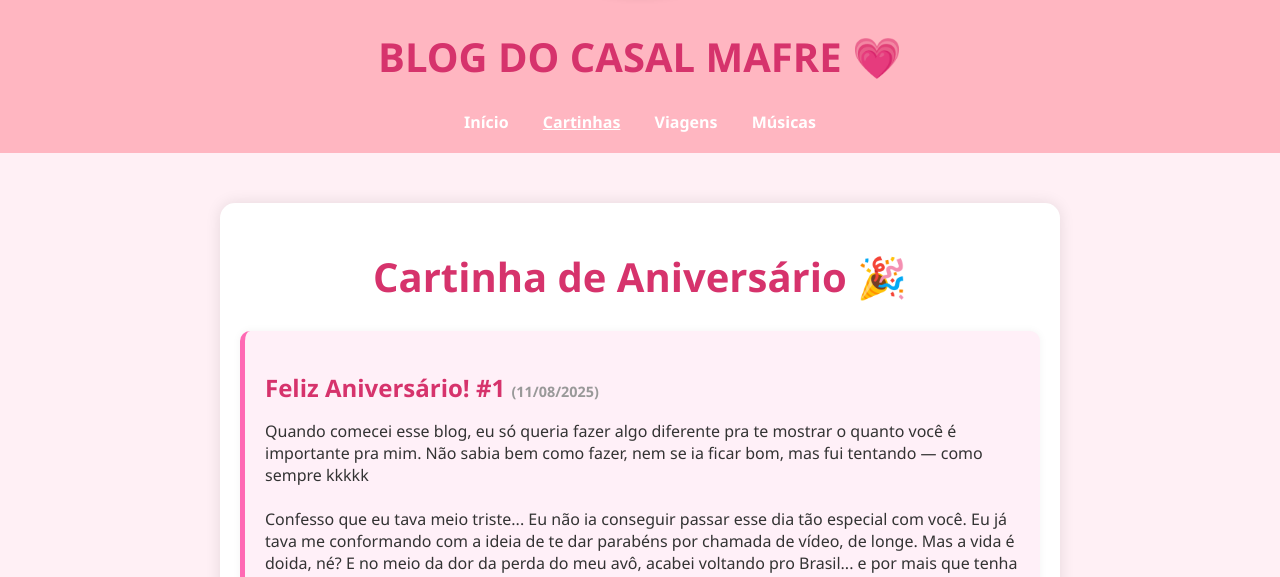
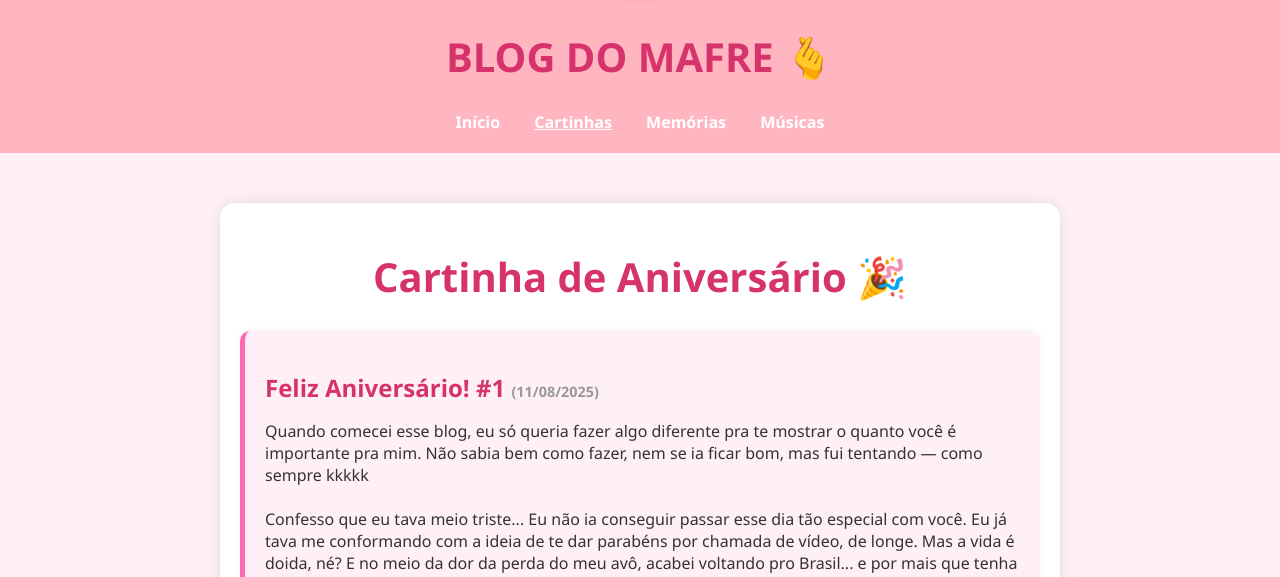
Before and after one commit to pedromiguel97/mafre1, a plain HTML site: page cartinhas.html in a window 1280 px wide. Shown: the part 223-800 px from the top of the page. Drawn offline with Linux system fonts and the light colour scheme.

Commit message:
atualizacoes

```diff
--- a/cartinhas.html
+++ b/cartinhas.html
@@ -11,14 +11,14 @@
     <header>
         <div class="header-container">
             <img src="img/logo-casal.png" alt="Logo do casal" class="logo-img">
-            <h1>BLOG DO CASAL MAFRE 💗</h1>
+            <h1>BLOG DO MAFRE 🫰</h1>
         </div>
 
         <nav>
             <ul>
                 <li><a href="index.html">Início</a></li>
                 <li><a href="cartinhas.html" class="active">Cartinhas</a></li>
-                <li><a href="memorias.html">Viagens</a></li>
+                <li><a href="memorias.html">Memórias</a></li>
                 <li><a href="musicas.html">Músicas</a></li>
             </ul>
         </nav>
```
Also changed, not shown: index.html (+1 -1 lines), memorias.html (+1 -1 lines).
